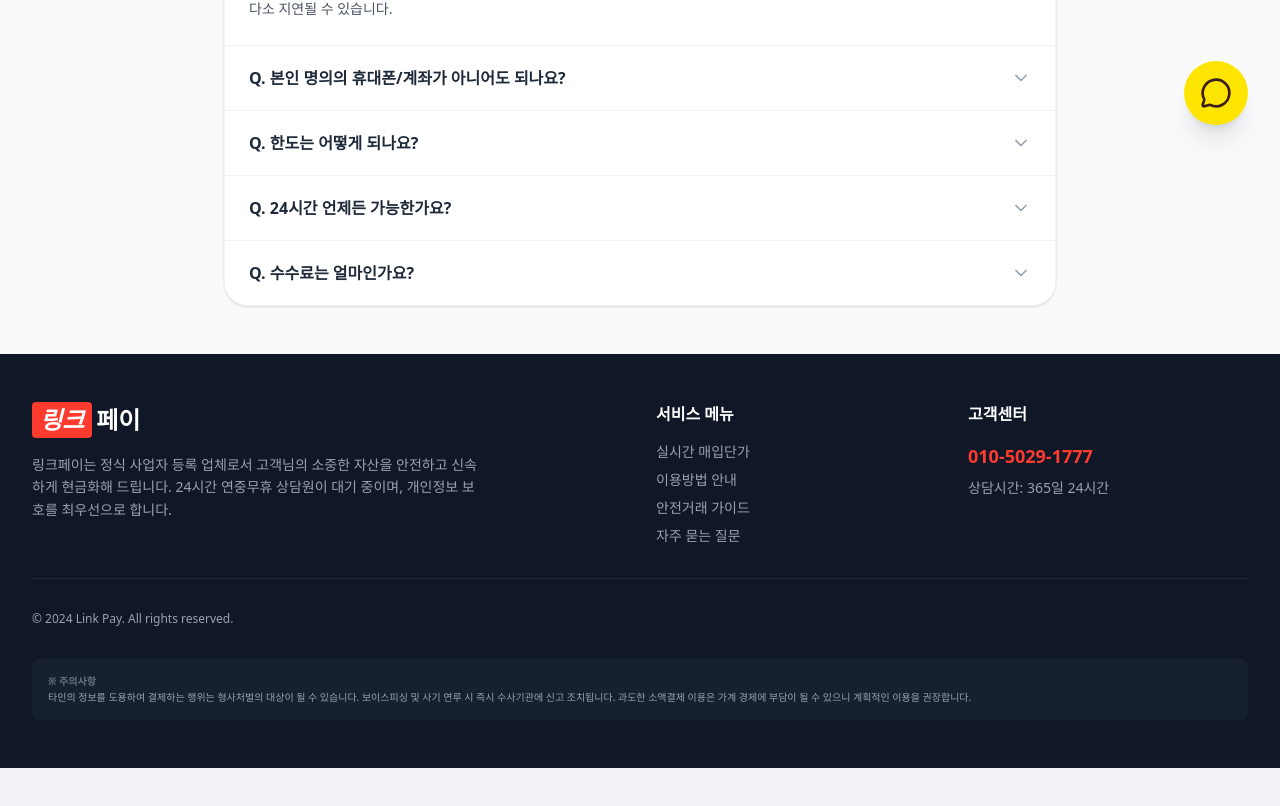
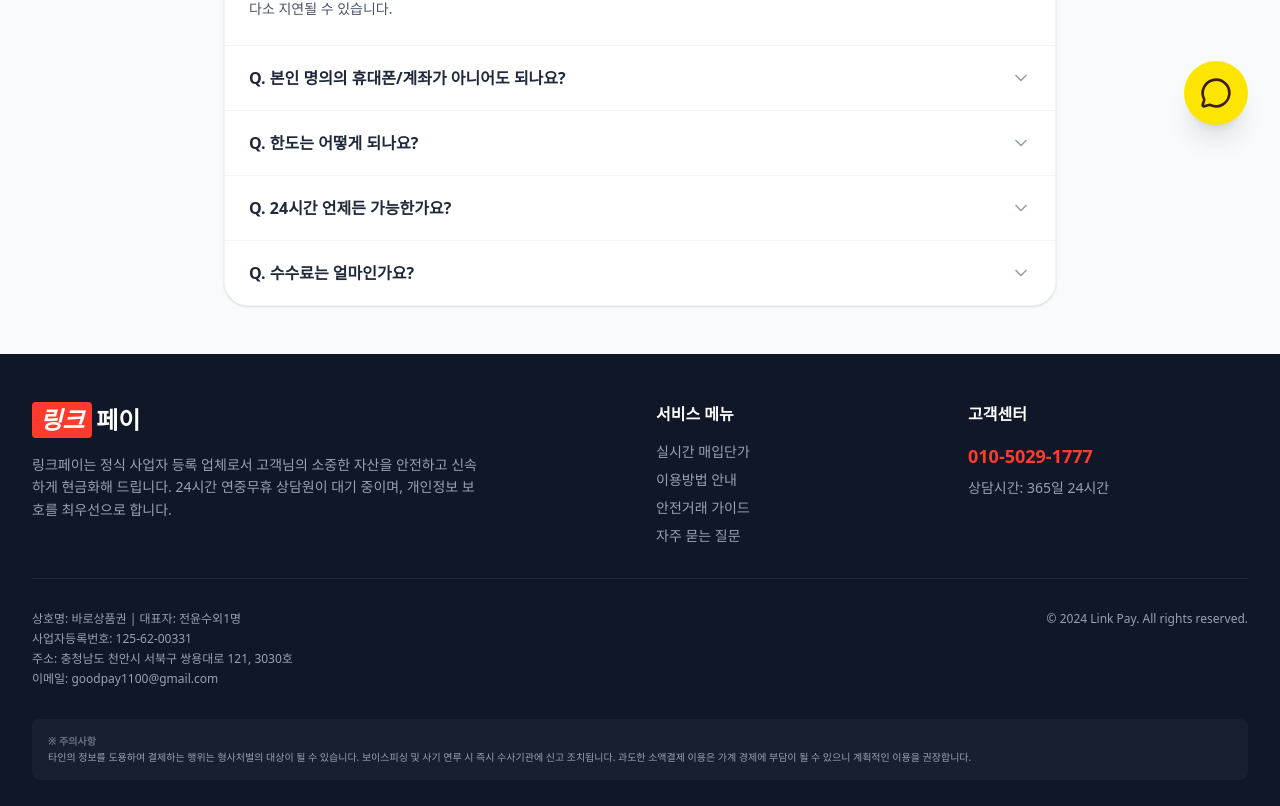
Before and after one commit to cowcow119900-creator/3-, a React (Vite) app: page /support in a window 1280 px wide. Shown: the part 643-1449 px from the top of the page. Before the commit the page ends 1411 px from the top, so only its background shows below. Built offline with nearby package versions, Linux system fonts and the light colour scheme; a web font is replaced by a local one.

Commit message:
feat(footer): Add business information
Include company name, representative, business registration number, address, and email in the footer for transparency and compliance.

```diff
--- a/src/components/layout/Footer.tsx
+++ b/src/components/layout/Footer.tsx
@@ -33,6 +33,12 @@ export default function Footer() {
           </div>
         </div>
         <div className="pt-8 text-xs flex flex-col md:flex-row justify-between gap-4">
+          <div>
+            <p>상호명: 바로상품권 | 대표자: 전윤수외1명</p>
+            <p className="mt-1">사업자등록번호: 125-62-00331</p>
+            <p className="mt-1">주소: 충청남도 천안시 서북구 쌍용대로 121, 3030호</p>
+            <p className="mt-1">이메일: goodpay1100@gmail.com</p>
+          </div>
           <p>© 2024 Link Pay. All rights reserved.</p>
         </div>
         <div className="mt-8 p-4 bg-gray-800/50 rounded-lg text-[10px] leading-tight">
```
